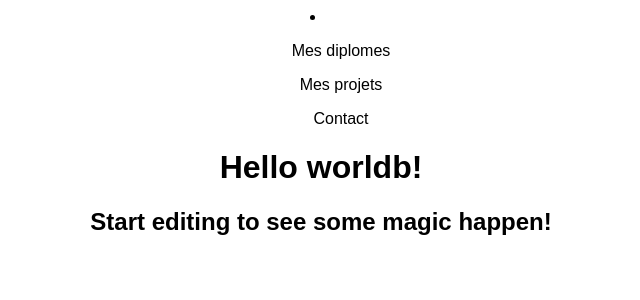
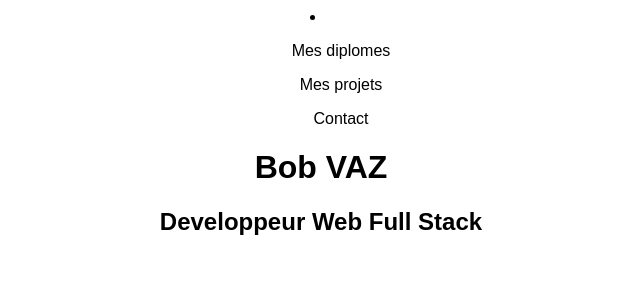
Before and after one commit to bobelbuho/portfolio, a React (Create React App) app: page / in a window 1280 px wide. Shown: the top 300 px of the page, without its empty margins (319-959 px from the left). Built offline with nearby package versions, Linux system fonts and the light colour scheme.

Commit message:
Update App.js and yarn.lock

```diff
--- a/src/App.js
+++ b/src/App.js
@@ -5,8 +5,8 @@ export default function App() {
   return (
     <div className="App">
       <Navbar />
-      <h1>Hello worldb! </h1>
-      <h2>Start editing to see some magic happen!</h2>
+      <h1>Bob VAZ </h1>
+      <h2>Developpeur Web Full Stack</h2>
     </div>
   );
 }
```
Also changed, not shown: 1 other file (tests, documents, lock files or other folders).
